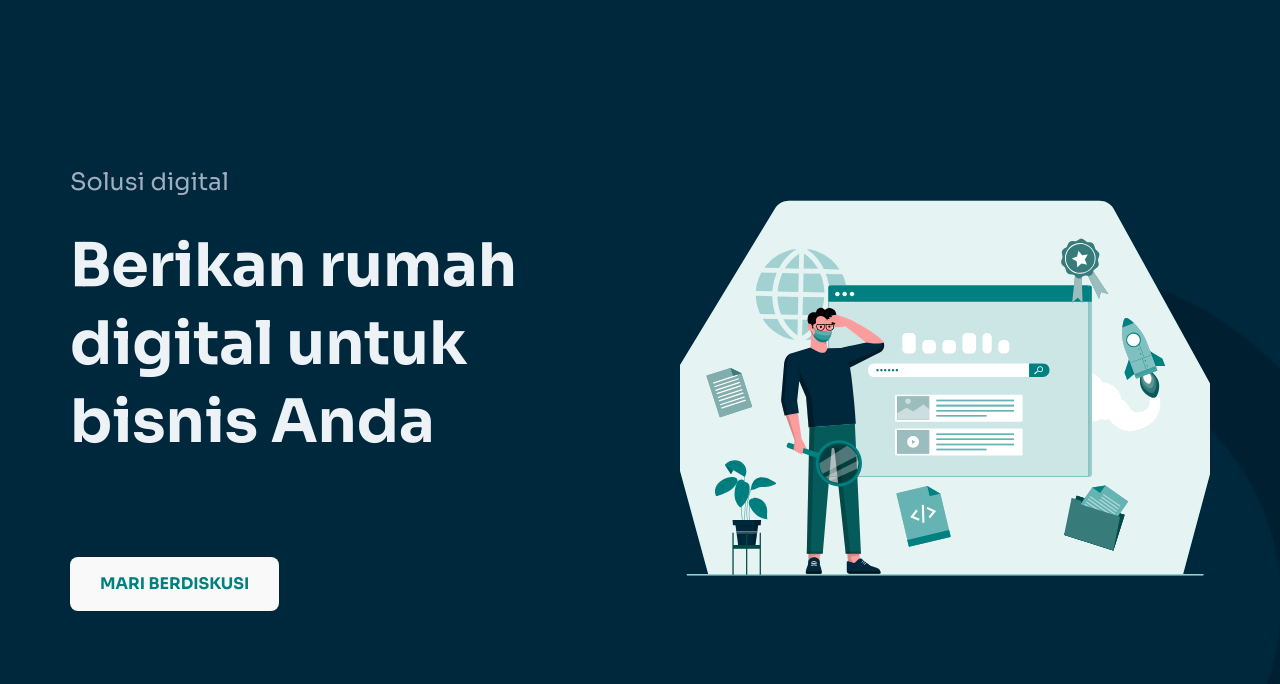
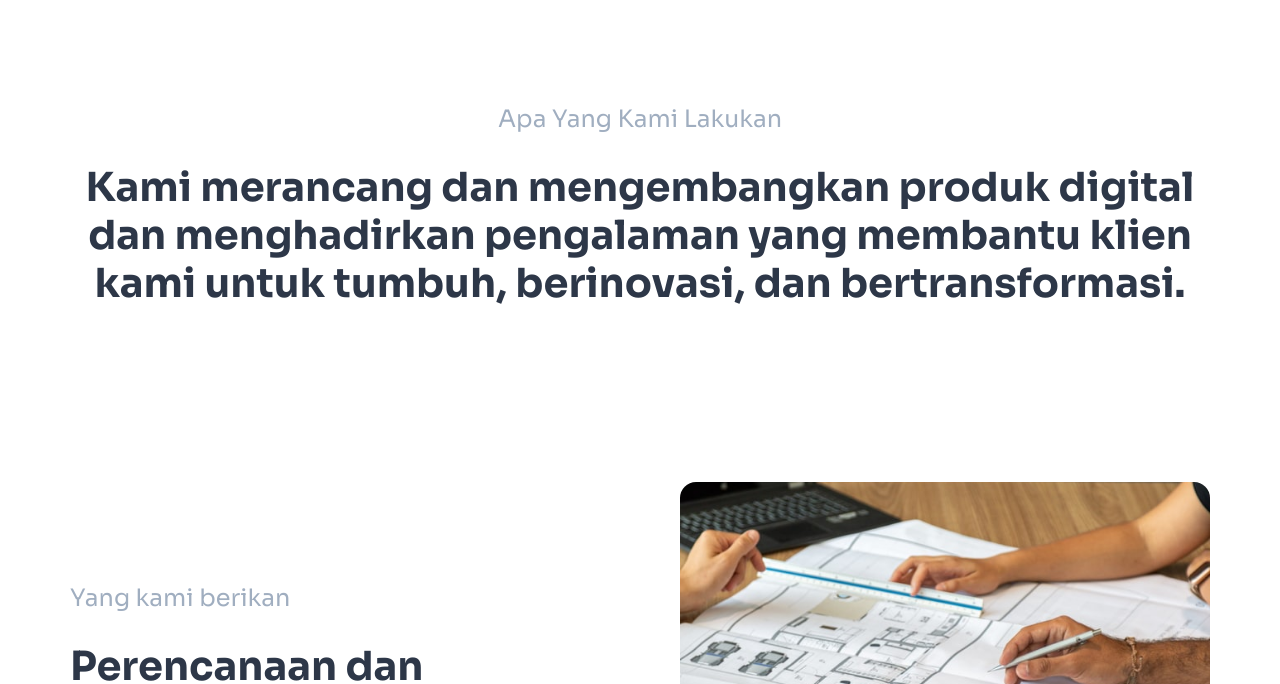
Before and after one commit to Deviant96/groovedev, a plain HTML site: page index.html in a window 1280 px wide. Shown: the part 116-800 px from the top of the page. Drawn offline with nearby package versions, Linux system fonts and the light colour scheme.

Commit message:
Testing auto deployment by removing home banner

```diff
--- a/index.html
+++ b/index.html
@@ -45,31 +45,6 @@
     </header>
 
     <main>
-      <section id="intro" class="intro">
-        <div class="bg-wrap">
-          <div class="bg-wrap__image">
-            <img src="assets/imgs/reload.png" alt="" />
-          </div>
-        </div>
-        <div class="container">
-          <div class="section-text">
-            <h2>Solusi digital</h2>
-            <p class="heading-one">Berikan rumah digital untuk bisnis Anda</p>
-            <a
-              class="btn btn__primary btn__primary--intro"
-              href="https://wa.me/628811773454"
-              target="_blank"
-              >Mari berdiskusi</a
-            >
-          </div>
-          <div class="section-image">
-            <div class="section-image__image-wrap">
-              <img src="assets/imgs/seo.svg" alt="" />
-            </div>
-          </div>
-        </div>
-      </section>
-
       <section id="about" class="about">
         <div class="container">
           <h2>Apa Yang Kami Lakukan</h2>
```
